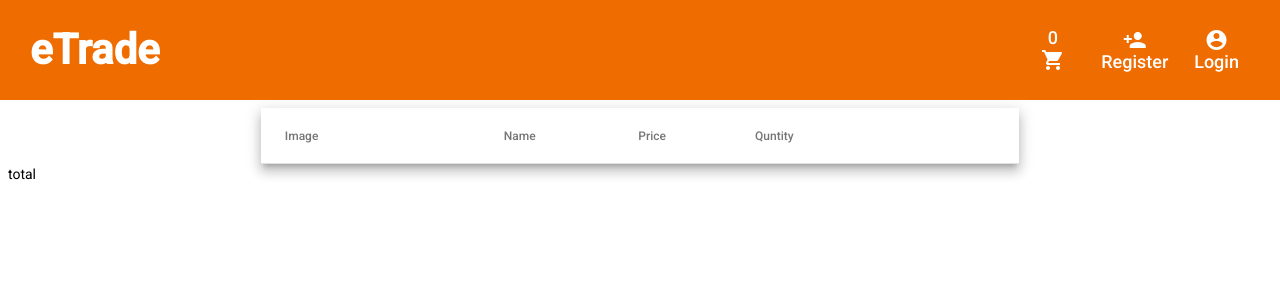
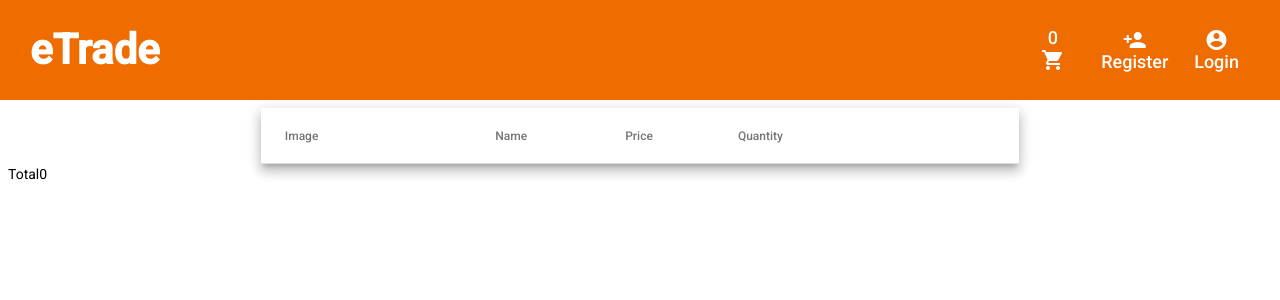
Before and after one commit to Youssif77/etrade, an Angular app: page /cart in a window 1280 px wide. Shown: the top 300 px of the page. Built offline with nearby package versions, Linux system fonts and the light colour scheme.

Commit message:
update catt-component

```diff
--- a/src/app/components/cart/cart.component.html
+++ b/src/app/components/cart/cart.component.html
@@ -2,7 +2,7 @@
   <!--- Note that these columns can be defined in any order.
         The actual rendered columns are set as a property on the row definition" -->
 
-  <!-- Position Column -->
+  <!-- Image Column -->
   <ng-container matColumnDef="image">
     <th mat-header-cell *matHeaderCellDef>Image</th>
     <td mat-cell *matCellDef="let element">
@@ -16,15 +16,15 @@
     <td mat-cell *matCellDef="let element">{{ element.title }}</td>
   </ng-container>
 
-  <!-- Weight Column -->
+  <!-- Price Column -->
   <ng-container matColumnDef="price">
     <th mat-header-cell *matHeaderCellDef>Price</th>
     <td mat-cell *matCellDef="let element">{{ element.price }}</td>
   </ng-container>
 
-  <!-- Symbol Column -->
+  <!-- Quantity Column -->
   <ng-container matColumnDef="quntity">
-    <th mat-header-cell *matHeaderCellDef>Quntity</th>
+    <th mat-header-cell *matHeaderCellDef>Quantity</th>
     <td mat-cell *matCellDef="let element">
       {{ element.quntity }}
       <button mat-mini-fab (click)="increaseItem(element)">
@@ -37,7 +37,11 @@
   </ng-container>
 
   <tr mat-header-row *matHeaderRowDef="displayedColumns"></tr>
-  <tr mat-row *matRowDef="let row; columns: displayedColumns"></tr>
+  <tr
+    mat-row
+    class="table__row"
+    *matRowDef="let row; columns: displayedColumns"
+  ></tr>
   <div>total</div>
 </table>
-<div>total</div>
+<div>Total{{ totalPrice }}</div>
--- a/src/app/components/cart/cart.component.scss
+++ b/src/app/components/cart/cart.component.scss
@@ -1,10 +1,11 @@
 table {
   width: 60%;
   margin: 0 auto;
+  &__row {
+    height: 68px;
+  }
 }
 
 .image {
-  width: 30px;
-  height: auto;
-  padding: 3px;
+  max-width: 34px;
 }
--- a/src/app/components/cart/cart.component.ts
+++ b/src/app/components/cart/cart.component.ts
@@ -1,3 +1,4 @@
+import { ThisReceiver } from '@angular/compiler';
 import { Component, OnInit } from '@angular/core';
 import { CartService } from 'src/app/shared/services/cart.service';
 
@@ -9,6 +10,8 @@ import { CartService } from 'src/app/shared/services/cart.service';
 export class CartComponent implements OnInit {
   cartItems;
   displayedColumns = ['image', 'title', 'price', 'quntity'];
+  totalPrice: number = 0;
+
   constructor(private cartService: CartService) {}
 
   ngOnInit(): void {
@@ -23,10 +26,11 @@ export class CartComponent implements OnInit {
           ...this.cartItems[item][0],
           quntity: this.cartItems[item].length,
         });
+        this.totalPrice += this.cartItems[item][0].price;
+        console.log(this.totalPrice);
       }
       this.cartItems = tempArr;
     });
-    console.log(this.cartItems);
   }
 
   increaseItem(item: object) {
```
